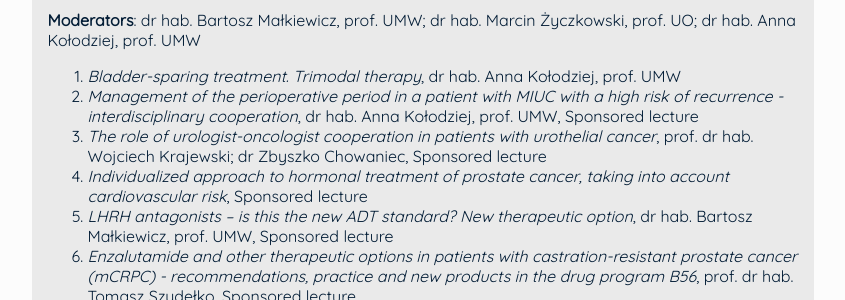
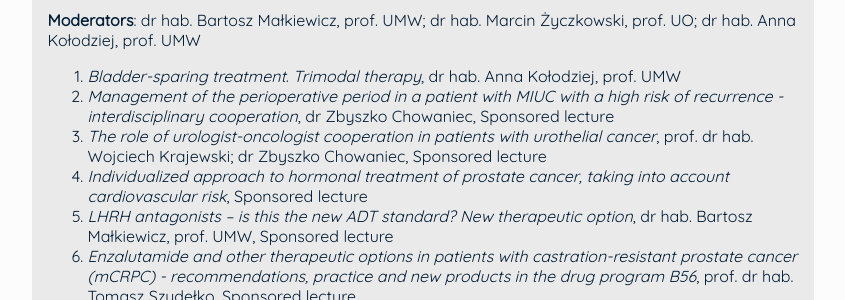
Before and after one commit to ptu-dolnyslask/urosilesiana, a Jekyll site: the page built from pages/program-eng.md, in a window 1280 px wide and 900 px high, scrolled down 423 px. Shown: the part 154-454 px from the top of the window, without its empty margins (217-1062 px from the left). Built offline with Jekyll 4.4.1, drawn with Linux system fonts in a browser that asks for light colours; nearby versions of some CDN libraries; some web fonts are replaced; our own code applies the rules of GitHub Pages for plain Markdown files.

Commit message:
US27: fix agenda

```diff
--- a/pages/program-eng.md
+++ b/pages/program-eng.md
@@ -16,7 +16,7 @@ dr hab. Janusz Dembowski, prof. UMW; prof. dr hab. Tomasz Szydełko; prof. dr ha
 **Moderators**: dr hab. Bartosz Małkiewicz, prof. UMW; dr hab. Marcin Życzkowski, prof. UO; dr hab. Anna Kołodziej, prof. UMW
 
 1. *Bladder-sparing treatment. Trimodal therapy*, dr hab. Anna Kołodziej, prof. UMW
-2. *Management of the perioperative period in a patient with MIUC with a high risk of recurrence - interdisciplinary cooperation*, dr hab. Anna Kołodziej, prof. UMW, Sponsored lecture
+2. *Management of the perioperative period in a patient with MIUC with a high risk of recurrence - interdisciplinary cooperation*, dr Zbyszko Chowaniec, Sponsored lecture
 3. *The role of urologist-oncologist cooperation in patients with urothelial cancer*, prof. dr hab. Wojciech Krajewski; dr Zbyszko Chowaniec, Sponsored lecture
 4. *Individualized approach to hormonal treatment of prostate cancer, taking into account cardiovascular risk*, Sponsored lecture
 5. *LHRH antagonists – is this the new ADT standard? New therapeutic option*, dr hab. Bartosz Małkiewicz, prof. UMW, Sponsored lecture
```
Also changed, not shown: pages/program.md (+1 -1 lines).
